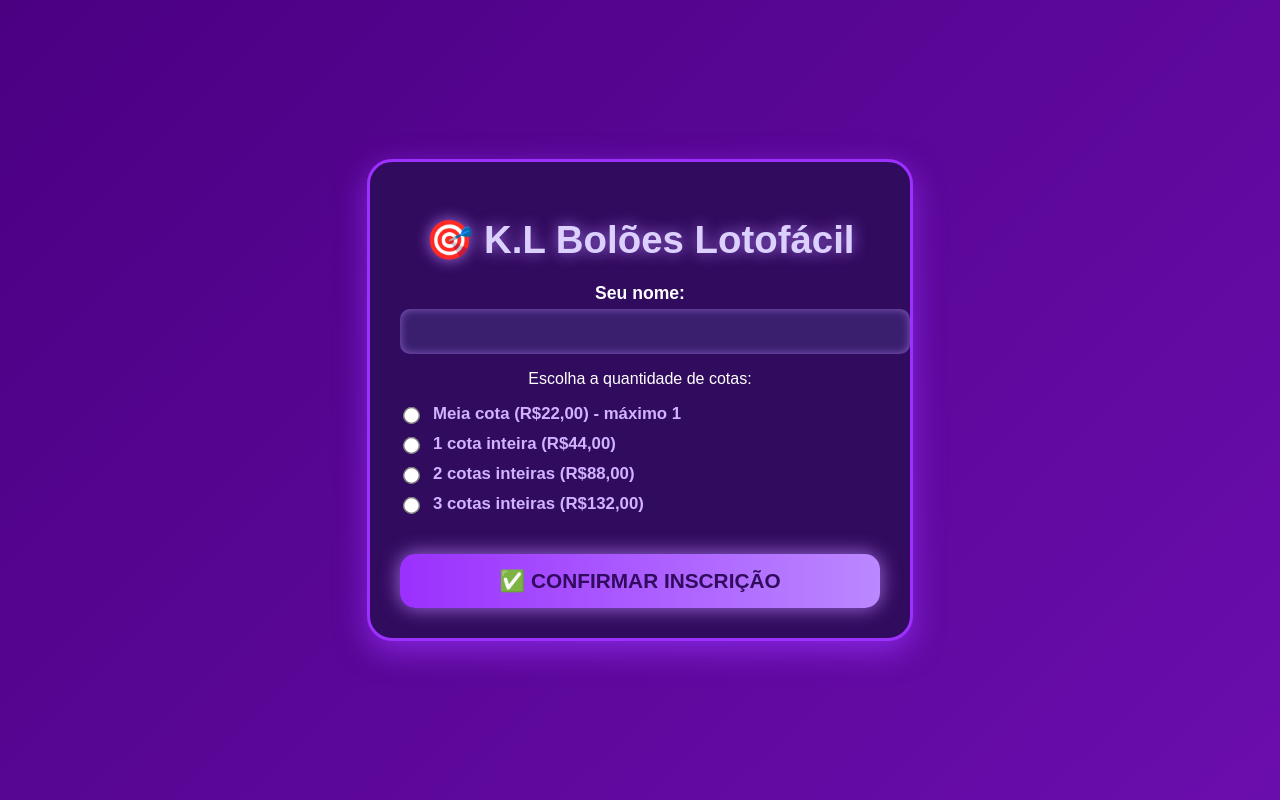
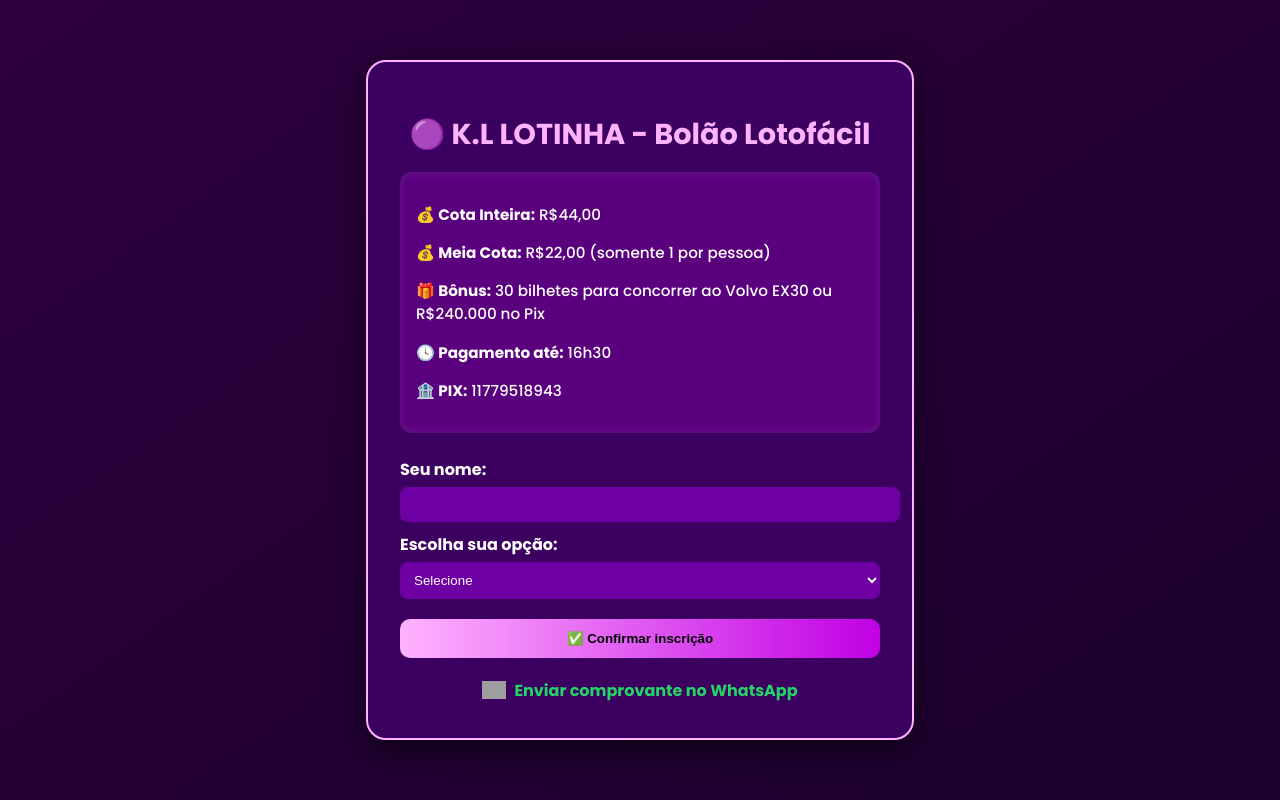
Before and after one commit to Adriankeller2025/kl-boloes-site, a plain HTML site: page index.html in a window 1280 px wide. Drawn offline with Linux system fonts and the light colour scheme; grey boxes are pictures that could not be loaded.

Commit message:
Update index.html

```diff
--- a/index.html
+++ b/index.html
@@ -1,184 +1,180 @@
 <!DOCTYPE html>
 <html lang="pt-br">
-
 <head>
   <meta charset="UTF-8" />
-  <meta name="viewport" content="width=device-width, initial-scale=1" />
-  <title>🎯 Inscrição Bolão Lotofácil - K.L Bolões</title>
+  <meta name="viewport" content="width=device-width, initial-scale=1.0"/>
+  <title>📋 Lista de Bolão - K.L LOTINHA</title>
+  <link href="https://fonts.googleapis.com/css2?family=Poppins:wght@500;700&display=swap" rel="stylesheet"/>
   <style>
     body {
       font-family: 'Poppins', sans-serif;
-      background: linear-gradient(135deg, #4b0082, #6a0dad);
-      color: white;
+      background: linear-gradient(145deg, #2e003e, #1b002c);
+      color: #fff;
+      margin: 0;
+      padding: 0;
       display: flex;
+      flex-direction: column;
+      align-items: center;
       justify-content: center;
-      align-items: center;
-      height: 100vh;
-      margin: 0;
+      min-height: 100vh;
     }
 
-    .container {
-      background-color: #310b5e;
-      padding: 30px;
-      border-radius: 25px;
-      box-shadow: 0 10px 30px rgba(150, 50, 250, 0.7);
+    .card {
+      background: #3c0060;
+      border-radius: 20px;
+      box-shadow: 0 10px 30px rgba(0, 0, 0, 0.6);
+      padding: 2rem;
       max-width: 480px;
-      width: 100%;
+      width: 90%;
       text-align: center;
-      border: 3px solid #9b30ff;
+      border: 2px solid #ffb3ff;
     }
 
     h1 {
-      margin-bottom: 20px;
-      font-weight: 800;
-      font-size: 2.4rem;
-      color: #dcd0ff;
-      text-shadow: 0 0 15px #bb88ffcc;
+      font-size: 1.8rem;
+      color: #ffb3ff;
+      margin-bottom: 1rem;
+    }
+
+    .info {
+      background-color: #5a007e;
+      padding: 1rem;
+      border-radius: 12px;
+      margin-bottom: 1.5rem;
+      font-size: 0.95rem;
+      box-shadow: inset 0 0 10px rgba(255, 255, 255, 0.1);
+      text-align: left;
     }
 
     label {
       display: block;
-      margin: 15px 0 5px;
-      font-weight: 700;
-      font-size: 1.1rem;
-      cursor: pointer;
+      text-align: left;
+      margin-top: 10px;
+      font-weight: 600;
     }
 
-    input[type="text"] {
+    input, select {
       width: 100%;
-      padding: 12px 15px;
-      border-radius: 10px;
+      padding: 10px;
+      margin-top: 5px;
+      border-radius: 8px;
       border: none;
-      background-color: #3a1f6f;
-      color: #f0e8ff;
-      font-size: 1.1rem;
-      box-shadow: inset 0 0 8px #bb88ff99;
+      outline: none;
+      background-color: #6e00a3;
+      color: #fff;
     }
 
-    .radio-group label {
-      margin: 10px 0;
+    button {
+      margin-top: 20px;
+      background: linear-gradient(to right, #ffb3ff, #c100e3);
+      color: #000;
+      font-weight: 700;
+      padding: 12px;
+      border: none;
+      border-radius: 10px;
+      width: 100%;
+      cursor: pointer;
+      transition: 0.3s;
+    }
+
+    button:hover {
+      transform: scale(1.03);
+      box-shadow: 0 0 15px #ffb3ff;
+    }
+
+    .whatsapp-link {
+      margin-top: 20px;
+      color: #25D366;
+      text-decoration: none;
       font-weight: 600;
-      font-size: 1.05rem;
-      cursor: pointer;
-      color: #d1b3ff;
-      user-select: none;
-      display: flex;
+      display: inline-flex;
       align-items: center;
     }
 
-    .radio-group input {
-      margin-right: 15px;
-      transform: scale(1.3);
-    }
-
-    button {
-      margin-top: 30px;
-      background: linear-gradient(90deg, #9b30ff, #bb88ff);
-      padding: 15px;
-      border-radius: 15px;
-      width: 100%;
-      font-weight: 800;
-      font-size: 1.3rem;
-      border: none;
-      color: #310b5e;
-      cursor: pointer;
-      transition: 0.3s;
-      text-transform: uppercase;
-      box-shadow: 0 0 20px #bb88ffcc;
-    }
-
-    button:hover {
-      box-shadow: 0 0 30px #9b30ffff;
-      color: white;
-      transform: scale(1.05);
+    .whatsapp-link img {
+      width: 24px;
+      margin-right: 8px;
     }
 
     #mensagem {
       margin-top: 20px;
-      background-color: #34a853;
-      color: white;
-      font-weight: 700;
-      font-size: 1.2rem;
-      border-radius: 15px;
+      background: #4CAF50;
       padding: 15px;
+      border-radius: 10px;
       display: none;
+      font-weight: 600;
+      color: #fff;
     }
   </style>
 </head>
+<body>
+  <div class="card">
+    <h1>🟣 K.L LOTINHA - Bolão Lotofácil</h1>
 
-<body>
-  <div class="container">
-    <h1>🎯 K.L Bolões Lotofácil</h1>
-    <form id="formulario" action="https://script.google.com/macros/s/AKfycbwslCZCUnyBN45XmJF1nTmnb635p5D771PVnTj_nrbObb0eG1zIYWs1xnuFtx-GdyVduw/exec" method="POST">
+    <div class="info">
+      <p><strong>💰 Cota Inteira:</strong> R$44,00</p>
+      <p><strong>💰 Meia Cota:</strong> R$22,00 (somente 1 por pessoa)</p>
+      <p><strong>🎁 Bônus:</strong> 30 bilhetes para concorrer ao Volvo EX30 ou R$240.000 no Pix</p>
+      <p><strong>🕓 Pagamento até:</strong> 16h30</p>
+      <p><strong>🏦 PIX:</strong> 11779518943</p>
+    </div>
+
+    <form id="formulario">
       <label for="nome">Seu nome:</label>
-      <input type="text" name="participante" id="nome" autocomplete="off" required />
+      <input type="text" id="nome" required>
 
-      <p>Escolha a quantidade de cotas:</p>
-      <div class="radio-group">
-        <label><input type="radio" name="cotas" value="MEIA" /> Meia cota (R$22,00) - máximo 1</label>
-        <label><input type="radio" name="cotas" value="1" /> 1 cota inteira (R$44,00)</label>
-        <label><input type="radio" name="cotas" value="2" /> 2 cotas inteiras (R$88,00)</label>
-        <label><input type="radio" name="cotas" value="3" /> 3 cotas inteiras (R$132,00)</label>
-      </div>
-
-      <input type="hidden" name="horario" id="horario" />
+      <label for="cota">Escolha sua opção:</label>
+      <select id="cota" required>
+        <option value="">Selecione</option>
+        <option value="meia">Meia Cota (1x)</option>
+        <option value="1">1 Cota Inteira</option>
+        <option value="2">2 Cotas Inteiras</option>
+        <option value="3">3 Cotas Inteiras</option>
+      </select>
 
       <button type="submit">✅ Confirmar inscrição</button>
     </form>
 
-    <div id="mensagem">✅ Inscrição registrada com sucesso! Boa sorte! 🍀</div>
+    <div id="mensagem">✅ Inscrição registrada com sucesso! Boa sorte na Lotofácil! 🍀</div>
+
+    <a class="whatsapp-link" href="https://wa.me/5542999720729" target="_blank">
+      <img src="https://cdn-icons-png.flaticon.com/512/733/733585.png" alt="WhatsApp" />
+      Enviar comprovante no WhatsApp
+    </a>
   </div>
 
   <script>
-    const form = document.getElementById('formulario');
-    const horarioInput = document.getElementById('horario');
-    const mensagem = document.getElementById('mensagem');
-
-    form.addEventListener('submit', function (e) {
+    document.getElementById("formulario").addEventListener("submit", function (e) {
       e.preventDefault();
 
-      const nome = form.participante.value.trim();
-      const cotasSelecionadas = form.cotas.value;
+      const nome = document.getElementById("nome").value.trim();
+      const cota = document.getElementById("cota").value;
+      const horario = new Date().toLocaleTimeString("pt-BR", { hour: '2-digit', minute: '2-digit' });
 
-      if (!nome) {
-        alert('Por favor, preencha seu nome.');
-        return;
-      }
-      if (!cotasSelecionadas) {
-        alert('Por favor, selecione a quantidade de cotas.');
+      if (!nome || !cota) {
+        alert("Preencha todos os campos.");
         return;
       }
 
-      // Preenche horário atual HH:mm
-      const now = new Date();
-      const h = now.getHours().toString().padStart(2, '0');
-      const m = now.getMinutes().toString().padStart(2, '0');
-      horarioInput.value = `${h}:${m}`;
-
-      // Enviar dados via fetch para Apps Script
-      const dados = new URLSearchParams(new FormData(form));
-
-      fetch(form.action, {
-        method: 'POST',
-        body: dados
+      // Envia para sua URL do script Apps Script
+      fetch("https://script.google.com/macros/s/AKfycbwzrHRZeXE3Q4A04vX-qL_GxKDLfRxFBYB9A7r7C_2R/dev", {
+        method: "POST",
+        headers: { "Content-Type": "application/x-www-form-urlencoded" },
+        body: `participante=${encodeURIComponent(nome)}&cotas=${encodeURIComponent(cota)}&horario=${encodeURIComponent(horario)}`
       })
-        .then(response => response.text())
-        .then(text => {
-          if (text.toLowerCase().includes('sucesso')) {
-            mensagem.style.display = 'block';
-            form.reset();
-            setTimeout(() => {
-              mensagem.style.display = 'none';
-            }, 6000);
-          } else {
-            alert('Erro ao registrar inscrição, tente novamente mais tarde.');
-          }
-        })
-        .catch(() => {
-          alert('Erro ao enviar dados. Verifique sua conexão e tente novamente.');
-        });
+      .then(res => res.text())
+      .then(msg => {
+        if (msg.includes("Sucesso")) {
+          document.getElementById("mensagem").style.display = "block";
+          document.getElementById("formulario").reset();
+        } else {
+          alert("❌ Erro ao registrar inscrição. Tente novamente mais tarde.\n" + msg);
+        }
+      })
+      .catch(() => {
+        alert("❌ Falha na conexão. Verifique sua internet.");
+      });
     });
   </script>
 </body>
-
 </html>
```
